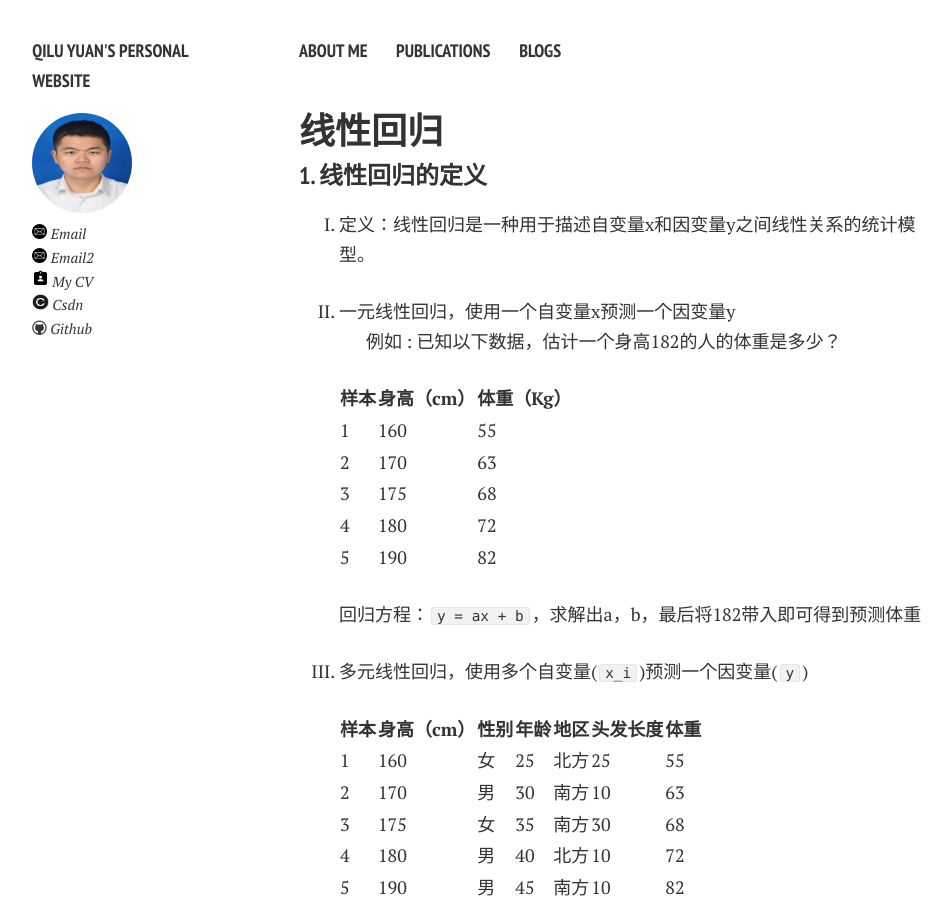
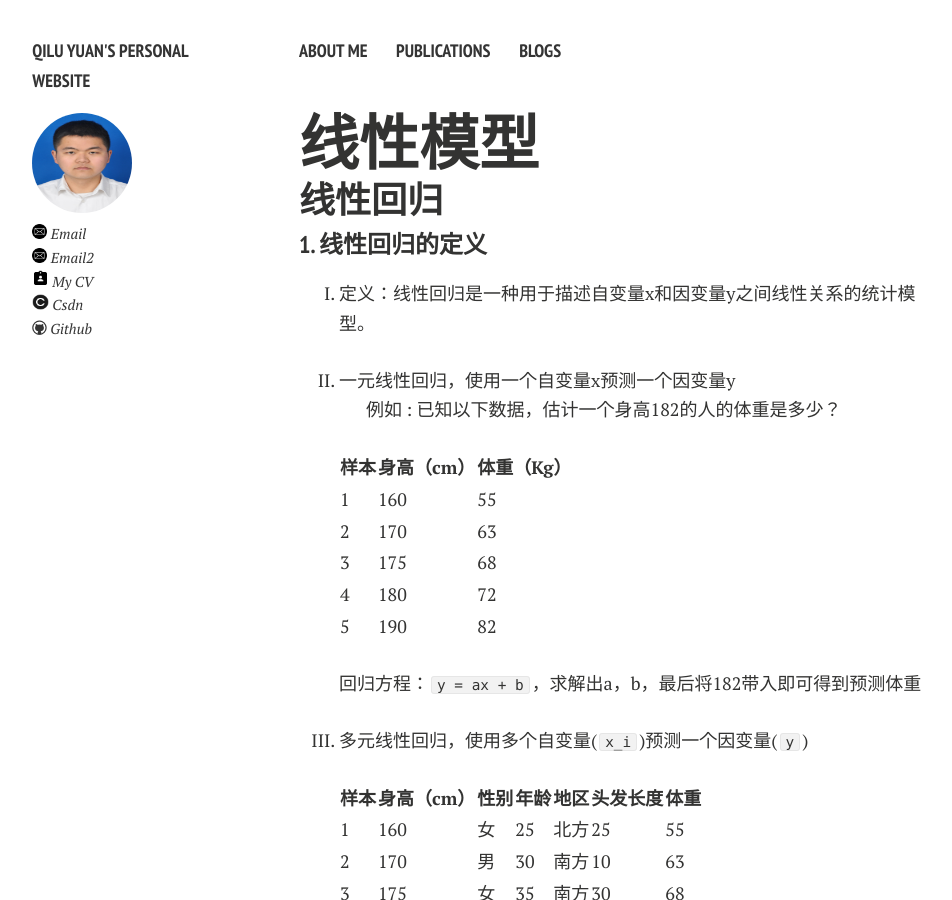
Before and after one commit to Qilu-Yuan/Qilu-Yuan.github.io, a Jekyll site: the page built from blogs/ML/LinearRegression.md, in a window 1280 px wide and 900 px high. Shown: the whole window, without its empty margins (21-973 px from the left). Built offline with Jekyll 4.4.1, drawn with Linux system fonts in a browser that asks for light colours; nearby versions of some CDN libraries; formulas are drawn with MathJax 3; comment, search, counter and statistics services are not loaded; a style sheet for code colours, icons or effects is not loaded.

Commit message:
Update LinearRegression.md

```diff
--- a/blogs/ML/LinearRegression.md
+++ b/blogs/ML/LinearRegression.md
@@ -1,9 +1,11 @@
 ---
 layout: page
 permalink: /blogs/ML/LinearRegression/index.html
-title: 线性回归
+title: 线性模型
 ---
 
+
+# 线性模型
 
 ## 线性回归
 
@@ -222,4 +224,5 @@ $$
 $$
 \frac{\partial L}{\partial w}|_{w = w^0} \approx \frac{1}{b} \sum_{i=1}^b \frac{\partial L_i}{\partial w}|_{w = w^0}
 $$
+
 批量大小b是另一个超参数，b的选择：b越大，梯度的估计越准确，但计算复杂度也越高；b越小，梯度的估计越不准确，但计算复杂度越低<br>
```
